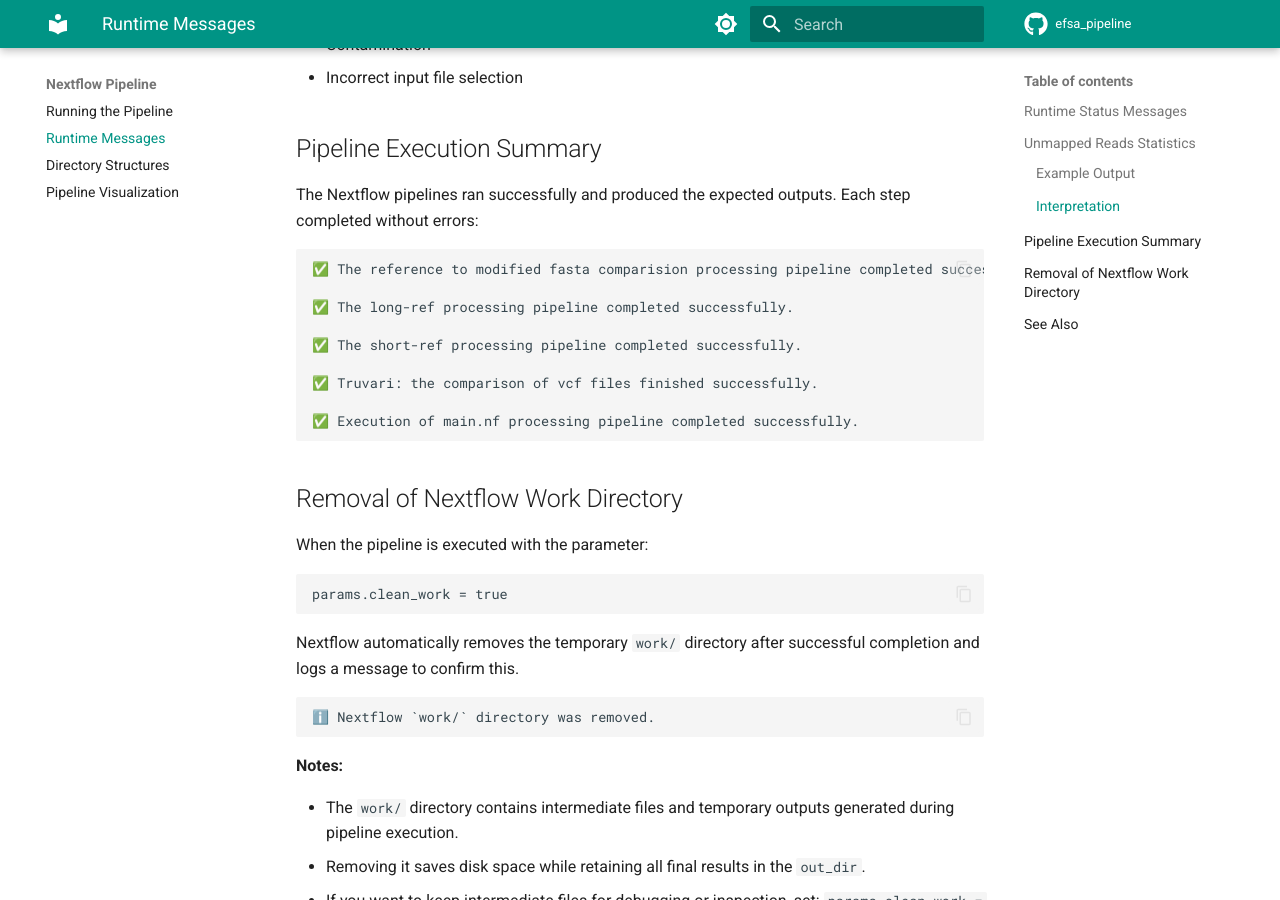
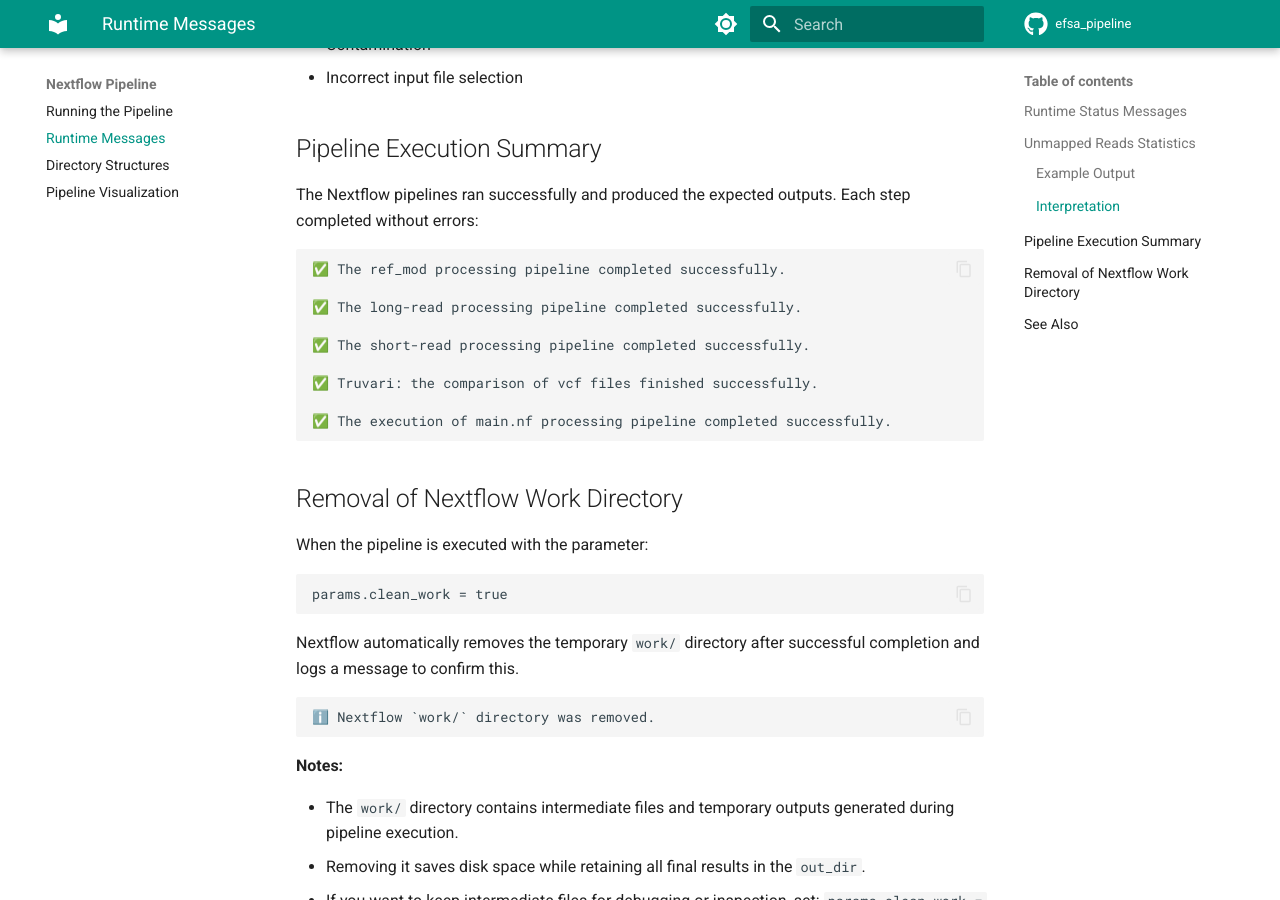
Before and after one commit to denisHanch/efsa_pipeline, an MkDocs documentation site: the page built from docs/nextflow/runtime-messages.md, in a window 1280 px wide and 900 px high, scrolled down 1802 px. Built offline with MkDocs 1.6.1 and Material for MkDocs 9.7.7, drawn with Linux system fonts in a browser that asks for light colours; comment, search, counter and statistics services are not loaded.

Commit message:
EFSA-135: EFSA-135: fix workflow message change README

````diff
--- a/docs/nextflow/runtime-messages.md
+++ b/docs/nextflow/runtime-messages.md
@@ -77,15 +77,15 @@ If the percentage of unmapped reads is unusually high, this may indicate:
 The Nextflow pipelines ran successfully and produced the expected outputs. Each step completed without errors:
 
 ```text
-✅ The reference to modified fasta comparision processing pipeline completed successfully.
+✅ The ref_mod processing pipeline completed successfully.
 
-✅ The long-ref processing pipeline completed successfully.
+✅ The long-read processing pipeline completed successfully.
 
-✅ The short-ref processing pipeline completed successfully.
+✅ The short-read processing pipeline completed successfully.
 
 ✅ Truvari: the comparison of vcf files finished successfully.
 
-✅ Execution of main.nf processing pipeline completed successfully.
+✅ The execution of main.nf processing pipeline completed successfully.
 ```
 
 ## Removal of Nextflow Work Directory
````
Also changed, not shown: README.md (+6 -6 lines), 1 other file.
